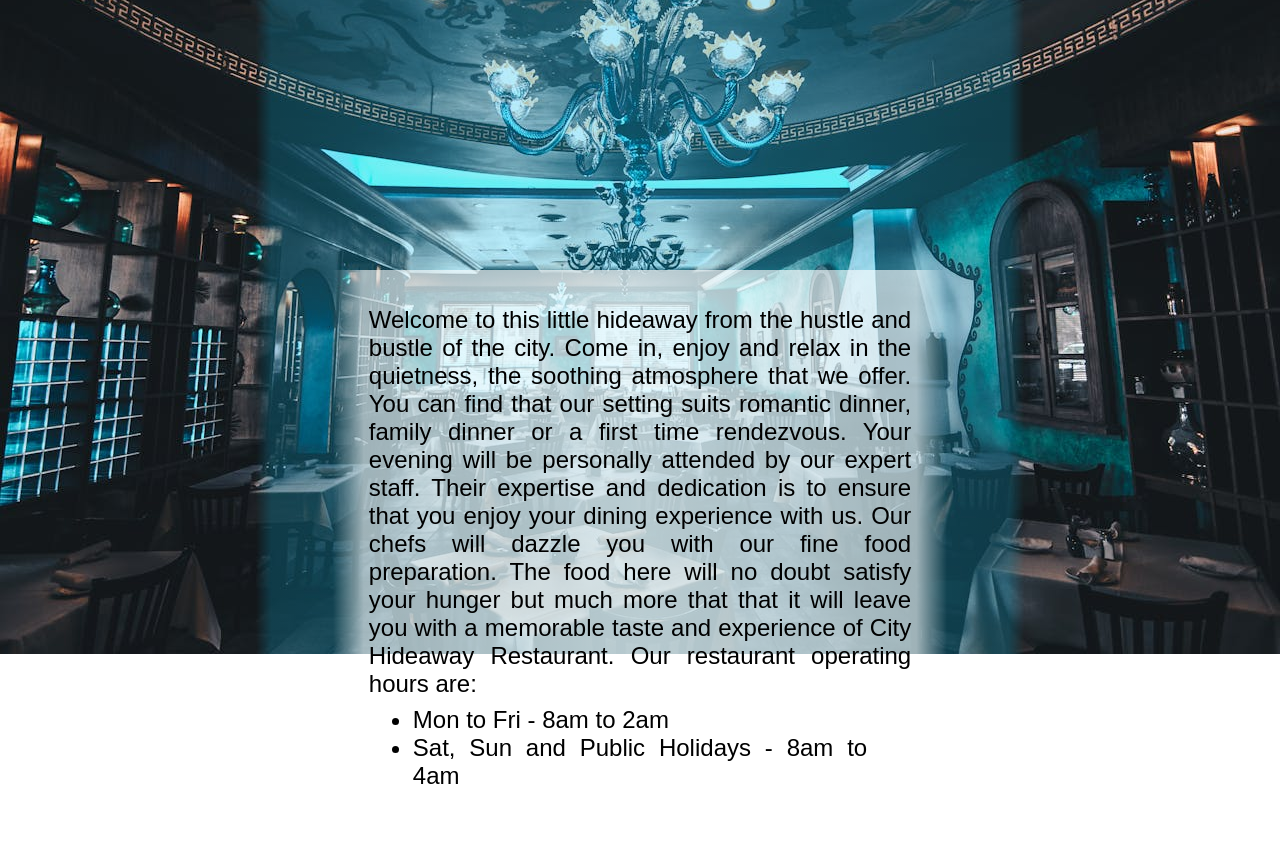
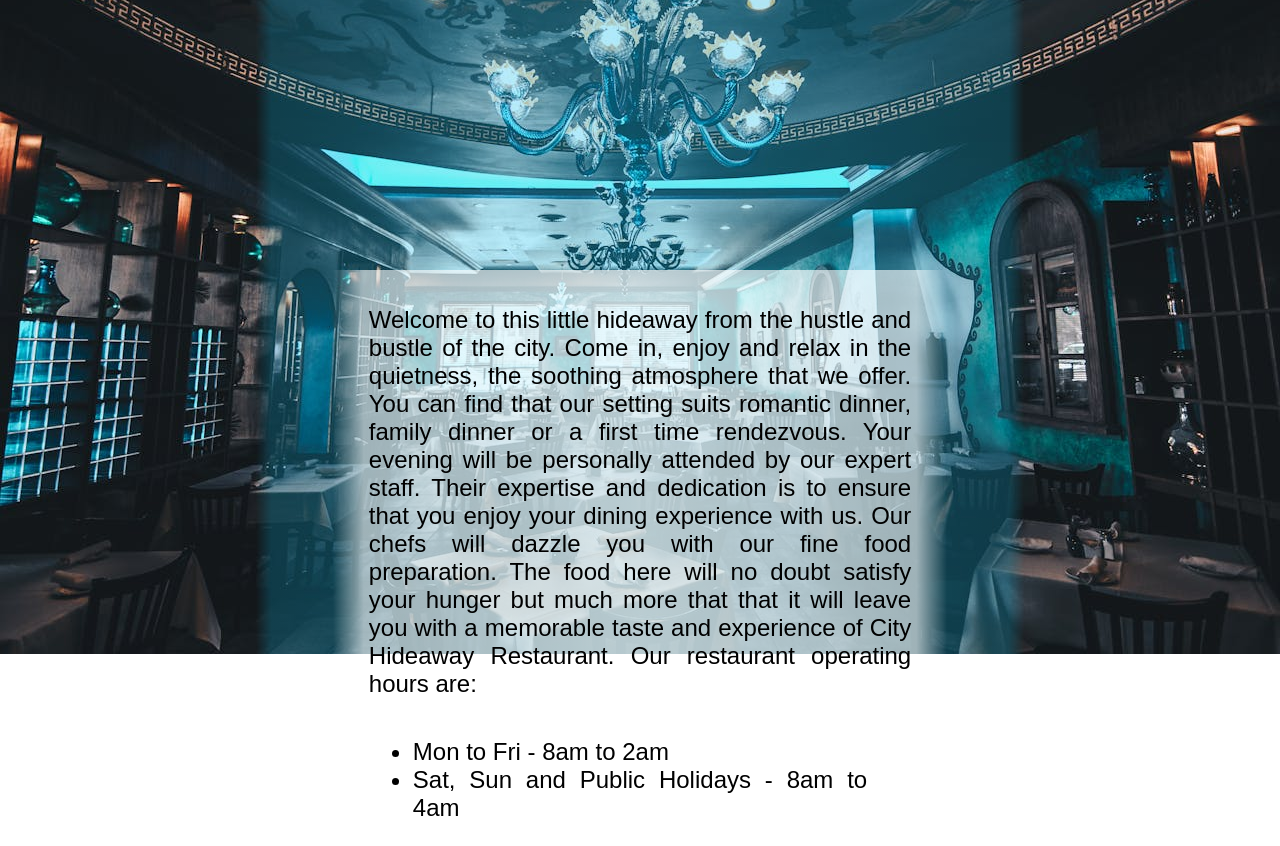
Before and after one commit to noOdin1/restaurant_page, a website built with webpack: page index.html in a window 1280 px wide. Shown: the part 146-992 px from the top of the page. Before the commit the page ends 964 px from the top, so only its background shows below. Built offline with nearby package versions, Linux system fonts and the light colour scheme.

Commit message:
Readjusting the height of the operating hours info affected by modules

```diff
--- a/src/style.css
+++ b/src/style.css
@@ -171,7 +171,7 @@ p.description {
 ul.operatingHours {
   width: 80%;
   margin: 0 auto;
-  margin-top: -8.5em;
+  margin-top: -6.5em;
   padding: 1.5em 5em;
   background-color: var(--bgColor_seethru);
 }
```
